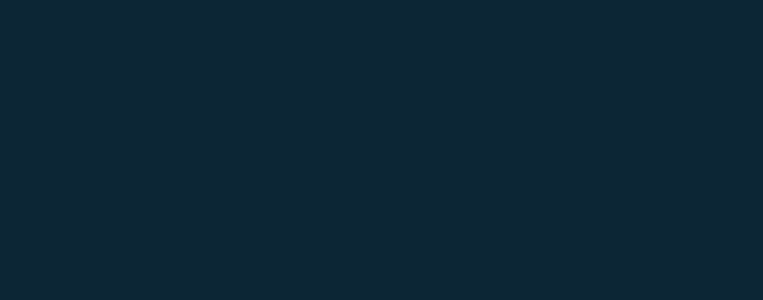
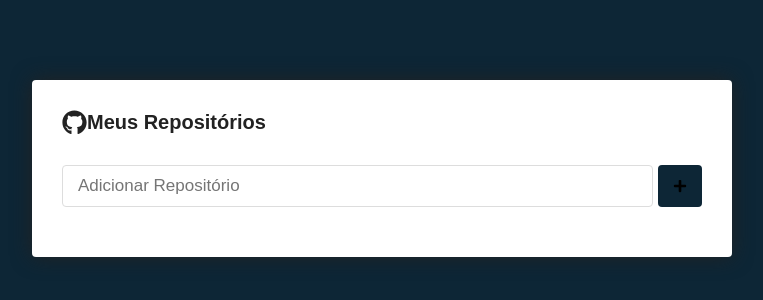
Before and after one commit to noglipe/Repos, a Next.js app: page / in a window 1280 px wide. Shown: the top 300 px of the page, without its empty margins (258-1021 px from the left). Built offline with nearby package versions, Linux system fonts and the light colour scheme.

Commit message:
Add Page

```diff
--- a/package.json
+++ b/package.json
@@ -9,9 +9,11 @@
     "lint": "next lint"
   },
   "dependencies": {
+    "axios": "^1.7.7",
     "next": "15.0.2",
     "react": "19.0.0-rc-02c0e824-20241028",
     "react-dom": "19.0.0-rc-02c0e824-20241028",
+    "react-icons": "^5.3.0",
     "styled-components": "^6.1.13"
   },
   "devDependencies": {
--- a/src/app/globals.css
+++ b/src/app/globals.css
@@ -19,7 +19,7 @@
 }
 
 body {
-  color: var(--foreground);
+  color: var(--color);
   background: var(--background);
   font-size: var(--font-size-base);
   font-family: Arial, Helvetica, sans-serif;
--- a/src/app/page.tsx
+++ b/src/app/page.tsx
@@ -1,9 +1,124 @@
-import Image from "next/image";
-import styles from "./page.module.css";
+"use client"
+import { FaBars, FaGithub, FaPlus } from "react-icons/fa";
+import { Container, DeleteButton, Form, List, Rotate, SubmitButton } from "./styles";
+import { useCallback, useEffect, useState } from "react";
+import api from "@/services/api";
+import { FaSpinner, FaTrash } from "react-icons/fa6";
+
+type Data = {
+  name: string
+}
 
 export default function Home() {
+  const [newRepo, setNewRepo] = useState('');
+  const [repositorios, setRepositorios] = useState<Data[]>([])
+  const [loading, setLoading] = useState(false)
+  const [alert, setAlert] = useState(false)
+
+
+  //Buscar
+  useEffect(() => {
+    const repoStorge = localStorage.getItem('repos');
+    if (repoStorge) {
+      setRepositorios(JSON.parse(repoStorge));
+    }
+  }, [])
+
+  //Salvar
+  useEffect(() => {
+    localStorage.setItem('repos', JSON.stringify(repositorios))
+  }, [repositorios])
+
+
+  function handleInputChange(e: React.ChangeEvent<HTMLInputElement>) {
+    setNewRepo(e.target.value);
+    setAlert(false);
+  }
+
+  const handleSubmit = useCallback((e: React.FormEvent<HTMLFormElement>) => {
+    e.preventDefault();
+
+    async function submit() {
+      setLoading(true)
+      setAlert(false)
+      try {
+
+        if (newRepo === '') {
+          throw new Error('Você precisa indicar um repositório!')
+        }
+        const response = await api.get(`repos/${newRepo}`)
+
+        const hasRepo = repositorios.find(repo => repo.name === newRepo)
+
+        if (hasRepo) {
+          throw new Error("Repositorio Duplicado");
+        }
+        const data: Data = {
+          name: response.data.full_name,
+        }
+
+        setRepositorios([...repositorios, data])
+        setNewRepo('')
+        console.log(data.name)
+      } catch (error) {
+        setAlert(true)
+        console.log(error)
+      } finally {
+        setLoading(false)
+      }
+
+    }
+
+    submit();
+
+  }, [newRepo, repositorios]);
+
+  const handleDelete = useCallback((repo: string) => {
+    const find = repositorios.filter(r => r.name !== repo)
+    setRepositorios(find);
+  }, [repositorios]);
+
   return (
-    <>
-    </>
+    <Container>
+      <h1>
+        <FaGithub size={25} />
+        Meus Repositórios
+      </h1>
+
+      <Form onSubmit={handleSubmit} error={alert}>
+        <input
+          type="text"
+          placeholder="Adicionar Repositório"
+          value={newRepo}
+          onChange={handleInputChange}
+        />
+
+        <SubmitButton>
+          {loading ?
+            <Rotate>
+              <FaSpinner size={14} />
+            </Rotate>
+            :
+            <FaPlus size={14} />
+          }
+        </SubmitButton>
+
+      </Form>
+      <p>{newRepo}</p>
+
+      <List>
+        {
+          repositorios.map(repo => (
+            <li key={repo.name}>
+              <DeleteButton onClick={() => handleDelete(repo.name)}>
+                <FaTrash size={20} />
+              </DeleteButton>
+              <span>{repo.name}</span>
+              <a href="#"><FaBars size={20} /></a>
+            </li>
+          ))
+        }
+      </List>
+    </Container>
   );
 }
--- /dev/null
+++ b/src/app/styles.tsx
@@ -0,0 +1,101 @@
+import styled, { keyframes } from "styled-components";
+
+
+export const Container = styled.div`
+  max-width: 700px;
+  background: #fff;
+  border-radius: 4px;
+  box-shadow: 0 0 20px;
+  padding: 30px;
+  margin: 80px auto;
+
+  h1{
+    font-size: 20px;
+    display: flex;
+    align-items: center;
+    flex-direction: row;
+  }
+`
+
+interface FormProps {
+    error?: boolean;
+}
+
+export const Form = styled.form<FormProps>`
+  margin-top: 30px;
+  display:flex;
+  flex-direction:row;
+
+  input{
+    flex: 1;
+    border: 1px solid ${props => (props.error ? '#ff0000' : '#ddd')};
+    color: ${props => (props.error ? '#ff0000' : '#ddd')};
+    padding: 10px 15px;
+    border-radius: 4px;
+    font-size: 17px;
+  }
+`
+
+const animate = keyframes`
+    form{
+        transform: rotate(0deg);
+    }
+
+    to{
+        transform: rotate(360deg);
+    }
+`
+
+export const Rotate = styled.div`
+    svg{
+        animation: ${animate} 2s linear infinite;
+    }
+`
+
+export const SubmitButton = styled.button.attrs({
+    type: 'submit',
+})`
+  background: #0D2636;
+  border: 0;
+  border-radius: 4px;
+  margin-left: 5px;
+  padding: 0 15px;
+  display: flex;
+  justify-content: center;
+  align-items: center;
+`;
+
+export const List = styled.ul`
+    list-style: none;
+    margin-top: 20px;
+
+    li{
+        padding: 15px;
+        display: flex;
+        flex-direction: row;
+        align-items: center;
+        justify-content: space-between;
+
+        & + li{
+            border-top: 1px solid #383636;
+        }
+
+        a{
+            color: #0D2636;
+            text-decoration: none;
+        }
+    }
+`;
+
+export const DeleteButton = styled.button.attrs({
+    type: 'button'
+})`
+
+margin-left: 16px;
+background: transparent;
+color: #0d2636;
+border: 0;
+padding: 8px 7px;
+outline: 0;
+border-radius: 4px;
+`
--- /dev/null
+++ b/src/services/api.tsx
@@ -0,0 +1,9 @@
+import axios from "axios";
+
+const api = axios.create(
+    {
+        baseURL: 'https://api.github.com'
+    }
+)
+
+export default api;
```
Also changed, not shown: 1 other file (tests, documents, lock files or other folders).
